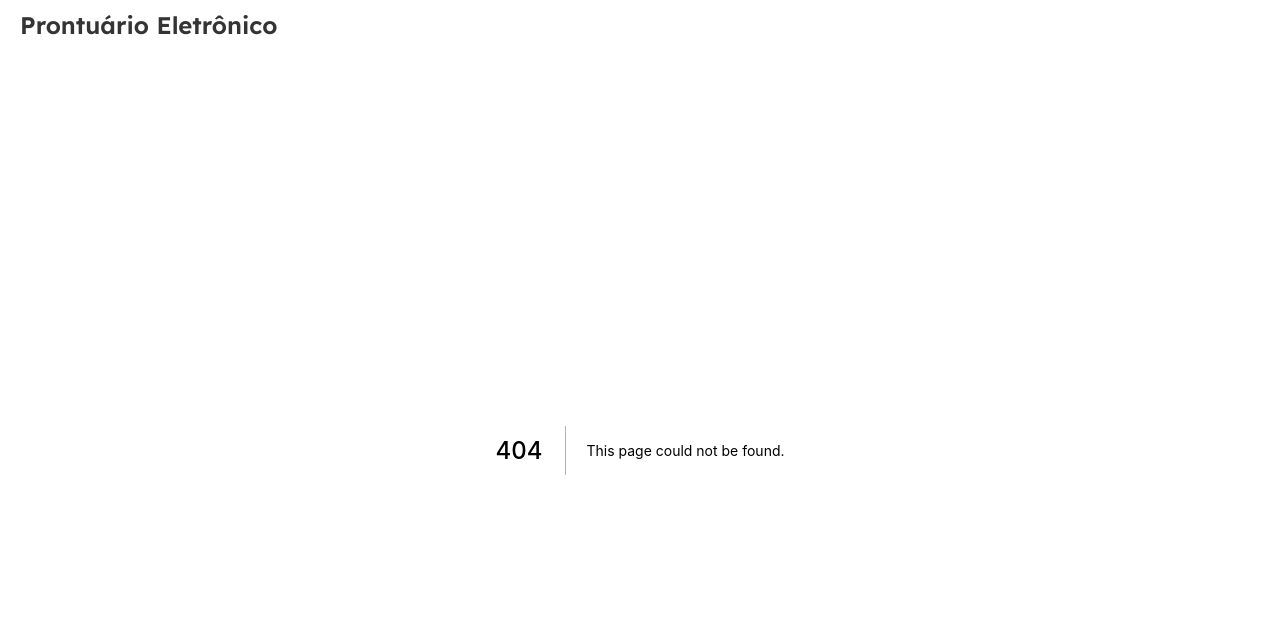
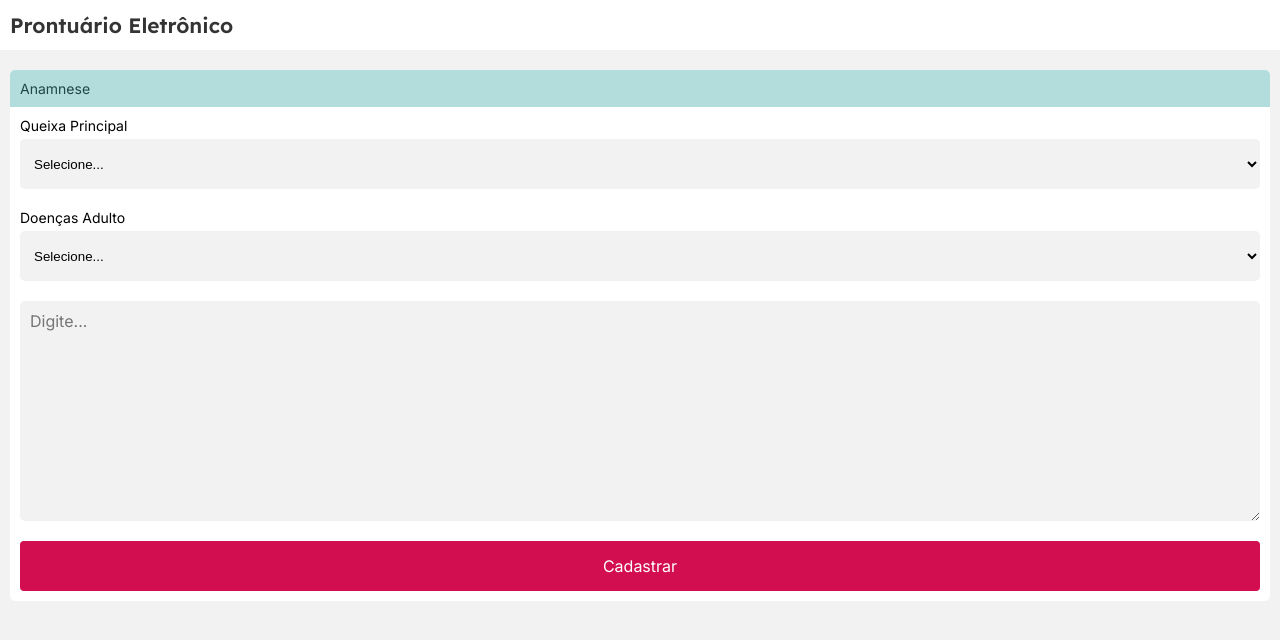
Before and after one commit to aleilson/assina-saude, a Next.js app: page /register in a window 1280 px wide. Before the commit this address had no page. Shown: the top 640 px of the page. Built offline with nearby package versions, Linux system fonts and the light colour scheme; no server answers.

Commit message:
Add page register and styles to page

```diff
--- a/package.json
+++ b/package.json
@@ -13,6 +13,7 @@
     "next": "10.1.3",
     "react": "17.0.2",
     "react-dom": "17.0.2",
+    "react-icons": "^4.2.0",
     "sass": "^1.32.11"
   },
   "devDependencies": {
--- a/src/components/Header/styles.module.scss
+++ b/src/components/Header/styles.module.scss
@@ -1,13 +1,14 @@
 .container{
+  width: 100%;
+  max-width: 100%;
   height: 50px;
   display: flex;
   align-items: center;
-  padding: 0 20px;
+  padding: 0 10px;
   background: white;
-  width: 100%;
 
   .title {
-    font-size: 1.5rem;
+    font-size: 1.3rem;
     font-weight: 600;
     font-family: Lexend, sans-serif;
     color: var(--text);
--- /dev/null
+++ b/src/pages/register/index.tsx
@@ -0,0 +1,54 @@
+
+import { api } from '../../services/api';
+import styles from './styles.module.scss';
+import { RiArrowDownSLine } from "react-icons/ri";
+
+export default function Register(){
+  const listQueixas = api.get('/queixas');
+
+  return (
+    <section className={styles.medicalRecord}>
+      <div className={styles.container}>
+        <form className={styles.medicalRecord__form}>
+          <span>Anamnese</span>
+
+          <div className={styles.boxForm}>
+            <label htmlFor="#mainComplaint">Queixa Principal</label>
+            <select id="mainComplaint">
+              <option value="" selected disabled hidden>Selecione...</option>
+              <option value="Ford">Ford</option>
+              <option value="Volvo">Volvo</option>
+              <option value="Fiat">Fiat</option>
+            </select>
+          </div>
+
+          <div className={styles.boxForm}>
+            <label htmlFor="#adultDiseases">Doenças Adulto</label>
+            <select id="adultDiseases">
+              <option value="" selected disabled hidden>Selecione...</option>
+              <option value="Volvo" >Volvo</option>
+              <option value="Ford" >Ford</option>
+              <option value="Fiat">Fiat</option>
+              <RiArrowDownSLine />
+            </select>
+          </div>
+
+          <div className={styles.boxForm}>
+            <textarea
+              name="descriptionHistory"
+              cols={30}
+              rows={10}
+              placeholder="Digite..."
+            ></textarea>
+          </div>
+
+          <div className={styles.boxForm}>
+            <button type="submit" className="button">
+              Cadastrar
+            </button>
+          </div>
+        </form>
+      </div>
+    </section>
+  );
+}
--- /dev/null
+++ b/src/pages/register/styles.module.scss
@@ -0,0 +1,58 @@
+.medicalRecord{
+  .container{
+    width: 100%;
+    max-width: 100%;
+    padding: 0 10px;
+  }
+
+  &__form{
+    border-radius: 5px;
+    background: white;
+    display: block;
+    margin-top: 20px;
+    width: 100%;
+    max-width: 100%;
+
+    span{
+      font-size: 14px;
+      background: #b3dddd;
+      color: #204646;
+      width: 100%;
+      max-width: 100%;
+      display: block;
+      padding: 10px;
+      border-radius: 5px 5px 0 0;
+    }
+
+    .boxForm{
+      padding: 10px;
+
+      label{
+        font-size: 14px;
+        display: block;
+        color: black;
+        padding-bottom: 5px;
+      }
+
+      select{
+        width: 100%;
+        max-width: 100%;
+        background: #f2f2f2;
+        border-radius: 5px;
+        height: 50px;
+        border: transparent;
+        padding: 10px;
+      }
+
+      textarea{
+        width: 100%;
+        max-width: 100%;
+        display: block;
+        border-radius: 5px;
+        background: #f2f2f2;
+        border: transparent;
+        padding: 10px;
+      }
+    }
+  }
+}
--- /dev/null
+++ b/src/services/api.ts
@@ -0,0 +1,5 @@
+import axios from 'axios';
+
+export const api = axios.create({
+  baseURL: 'https://assina-prontuario.herokuapp.com/'
+});
--- a/src/styles/global.scss
+++ b/src/styles/global.scss
@@ -8,7 +8,7 @@
   --white: #FFF;
   --silver: #f2f2f2;
   --text: #343434;
-  --red: #d20e50;
+  --pink: #d20e50;
   --green-light: #b3dddd;
 }
 
@@ -34,3 +34,22 @@ body, input, textarea, button {
   font: 500 1rem Inter, sans-serif;
   color: var(--text);
 }
+
+.button{
+  color: var(--white);
+  background: var(--pink);
+  padding: 15px;
+  width: 100%;
+  max-width: 100%;
+  display: block;
+  text-align: center;
+  text-decoration: none;
+  border-radius: 4px;
+  border: none;
+
+  transition: filter 0.2s;
+
+  &:hover {
+    filter: brightness(0.9);
+  }
+}
```
Also changed, not shown: src/pages/home.module.scss (added, +11 -0 lines), src/pages/index.tsx (+6 -1 lines), tsconfig.json (added, +29 -0 lines), next-env.d.ts (added), 1 other file (tests, documents, lock files or other folders).
